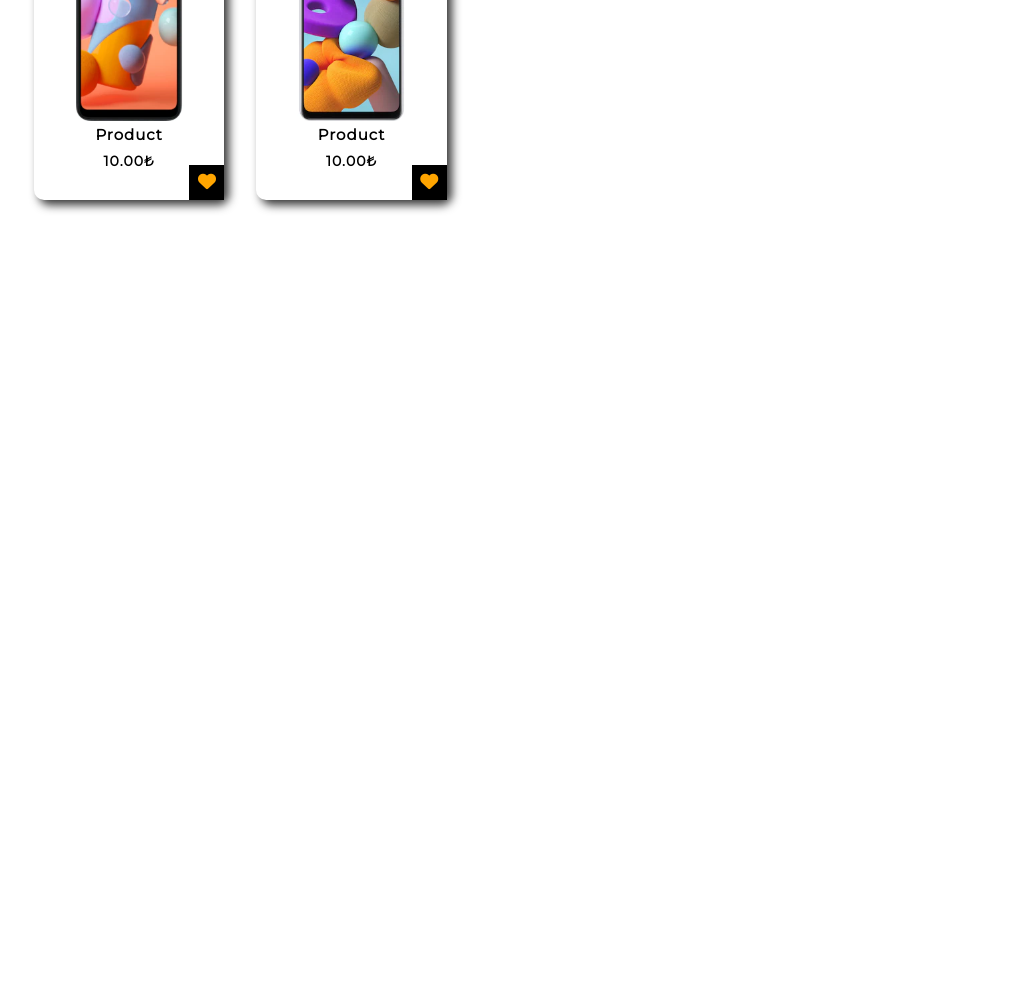
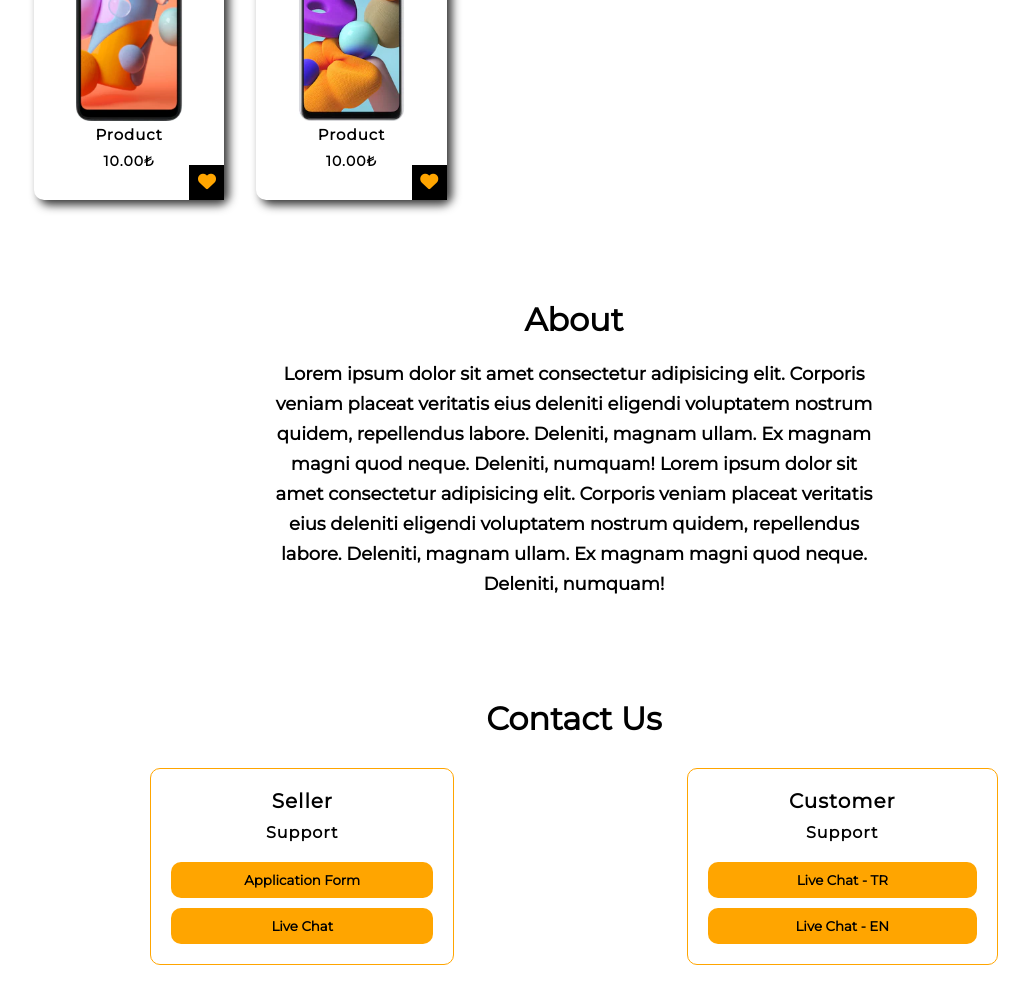
Before and after one commit to EmreZiyaEfe/HTML-CSS-Web-Application-e-Commerce-Website, a plain HTML site: page index.html in a window 1280 px wide. Shown: the part 925-1929 px from the top of the page, without its empty margins (66-1095 px from the left). Before the commit the page ends 1225 px from the top, so only its background shows below. Drawn offline with Linux system fonts and the light colour scheme.

Commit message:
About complated, contact continious

```diff
--- a/index.html
+++ b/index.html
@@ -24,8 +24,8 @@
             <div class="fa-solid fa-bars" id="menu-icon"></div>
             <ul class="nav-center">
                 <li><a href="#shop">Shop</a></li>
-                <li><a href="#About">About</a></li>
-                <li><a href="#Contact">Contact</a></li>
+                <li><a href="#about">About</a></li>
+                <li><a href="#contact">Contact</a></li>
             </ul>
             <div class="nav-icons">
                 <a href=""><i class="fa-solid fa-magnifying-glass"></i></a>
@@ -146,10 +146,44 @@
             </div>
         </div>
 
-        <!-- About -->
+
+
 
 
 
     </div>
+
+    <!-- About -->
+    <div class="about" id="about">
+        <div class="about-content">
+            <h2>About</h2>
+            <p>
+                Lorem ipsum dolor sit amet consectetur adipisicing elit. Corporis veniam placeat veritatis eius deleniti eligendi voluptatem nostrum quidem, repellendus labore. Deleniti, magnam ullam. Ex magnam magni quod neque. Deleniti, numquam!
+                Lorem ipsum dolor sit amet consectetur adipisicing elit. Corporis veniam placeat veritatis eius deleniti eligendi voluptatem nostrum quidem, repellendus labore. Deleniti, magnam ullam. Ex magnam magni quod neque. Deleniti, numquam!
+            </p>
+        </div>
+    </div>
+
+    <!-- Contact -->
+    <div class="contact" id="contact">
+        <div class="contact-content">
+            <h2>Contact Us</h2>
+            <div class="contact-box-container">
+                <div class="contact-box">
+                    <h3>Seller</h3>
+                    <h5>Support</h5>
+                    <button>Application Form</button>
+                    <button>Live Chat</button>
+                </div>
+                <div class="contact-box">
+                    <h3>Customer</h3>
+                    <h5>Support</h5>
+                    <button>Live Chat - TR</button>
+                    <button>Live Chat - EN</button>
+                </div>
+            </div>
+        </div>
+    </div>
+</div>
 </body>
 </html>
--- a/style.css
+++ b/style.css
@@ -152,3 +152,74 @@ nav {
 .box:hover {
     transform: translateY(-5px);
 }
+
+.about {
+    margin-top: 100px;
+}
+.about-content {
+    text-align: center;
+}
+
+.about-content h2 {
+    font-size: 32px;
+    margin-bottom: 20px;
+}
+
+.about-content p {
+    max-width: 600px;
+    font-size: 18px;
+    font-weight: 600;
+    line-height: 30px;
+    margin: auto;
+}
+
+.contact {
+    margin-top: 100px;
+}
+.contact-content {
+    text-align: center;
+}
+
+.contact-box-container {
+    display: flex;
+}
+
+.contact-box {
+    border: 1px solid orange;
+    margin: auto;
+    padding: 20px;
+    border-radius: 10px;
+}
+
+.contact-content h2 {
+    font-size: 32px;
+    margin-bottom: 30px;
+}
+.contact-box h3 {
+    font-size: 20px;
+    letter-spacing: 1px;
+    margin-bottom: 10px;
+}
+
+.contact-box h5 {
+    font-size: 16px;
+    letter-spacing: 1px;
+    margin-bottom: 10px;
+}
+
+button {
+    width: 100%;
+    margin-top: 10px;
+    padding: 10px 20px;
+    border: none;
+    border-radius: 10px;
+    background-color: orange;
+    font-weight: bold;
+    transition: 0.8s;
+}
+
+button:hover {
+    background-color: black;
+    color: orange;
+    cursor: pointer;
+}
```
